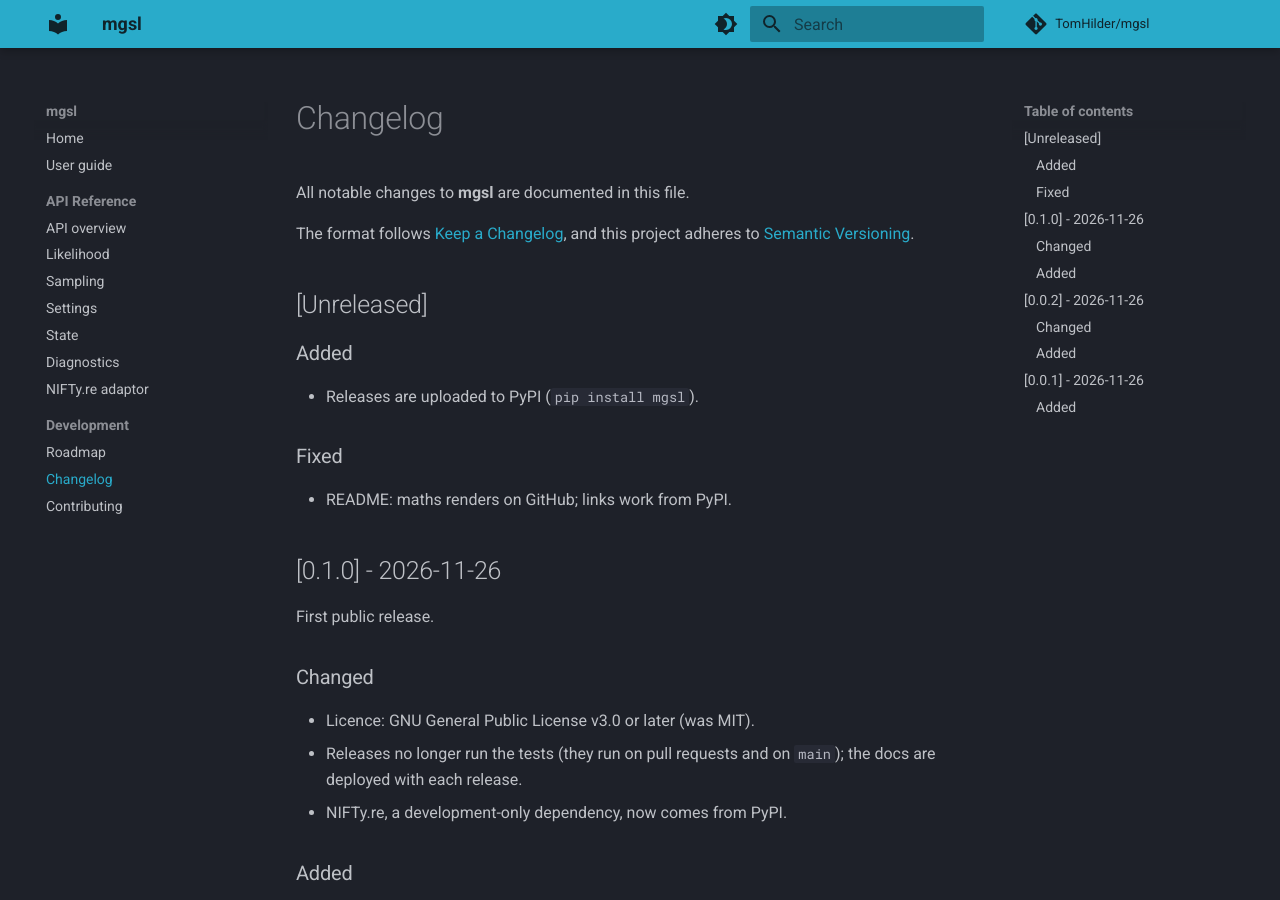
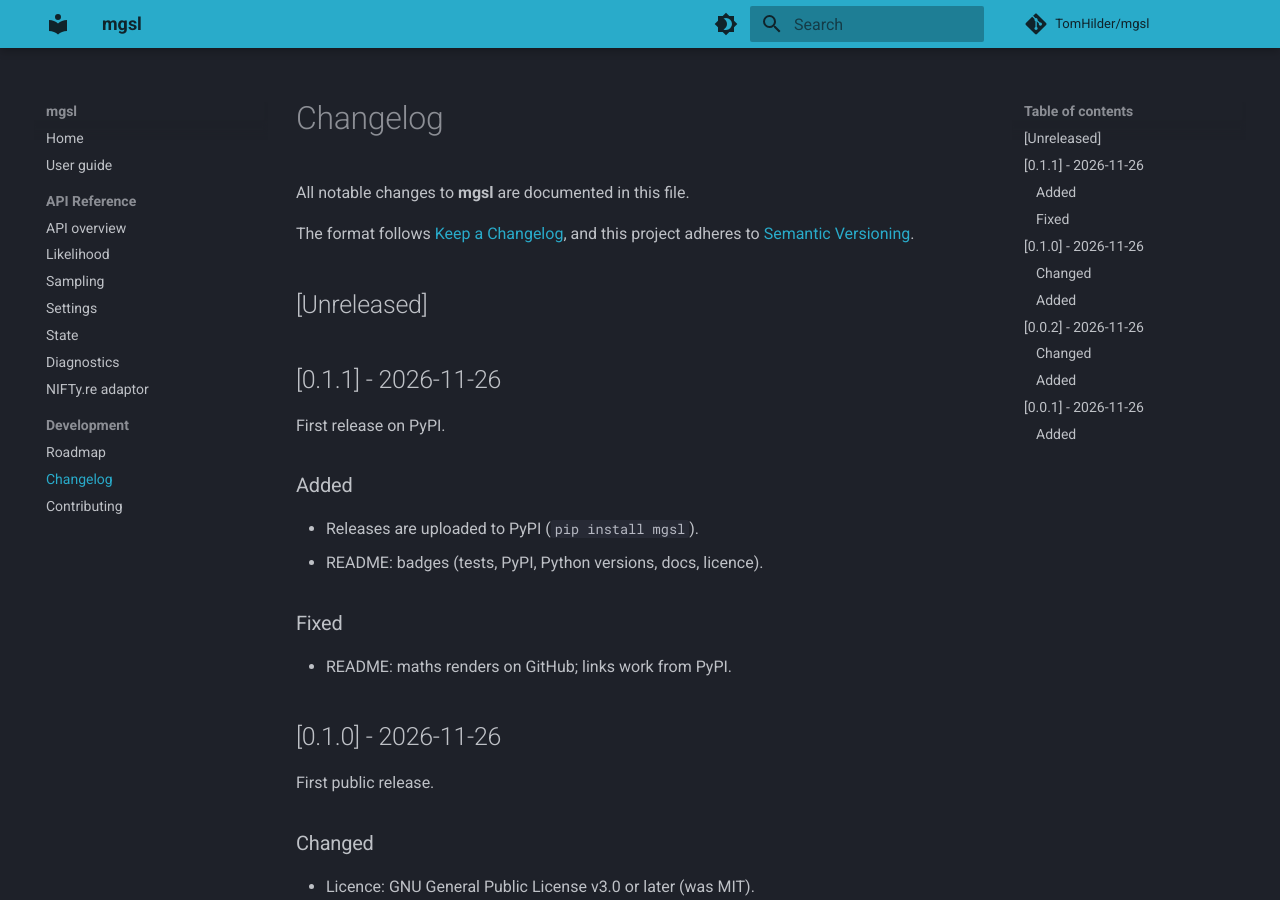
Before and after one commit to TomHilder/mgsl, an MkDocs documentation site: the page built from docs/changelog.md, in a window 1280 px wide and 900 px high. Built offline with MkDocs 1.6.1 and Material for MkDocs 9.7.7, drawn with Linux system fonts in a browser that asks for light colours; comment, search, counter and statistics services are not loaded.

Commit message:
Changelog: 0.1.1
Co-Authored-By: Claude Opus 5.5 <noreply@anthropic.com>

```diff
--- a/docs/changelog.md
+++ b/docs/changelog.md
@@ -6,9 +6,14 @@ The format follows [Keep a Changelog](https://keepachangelog.com/en/1.0.0/), and
 
 ## [Unreleased]
 
+## [0.1.1] - 2026-11-26
+
+First release on PyPI.
+
 ### Added
 
 - Releases are uploaded to PyPI (`pip install mgsl`).
+- README: badges (tests, PyPI, Python versions, docs, licence).
 
 ### Fixed
 
```
